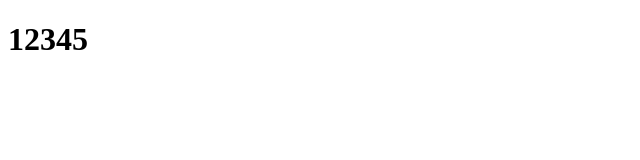
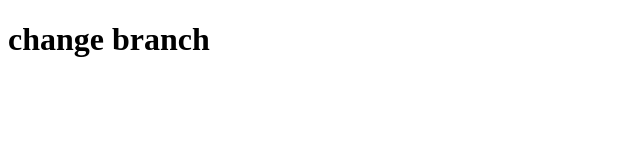
Before and after one commit to azoritihie/ulya, a plain HTML site: page index.html in a window 1280 px wide. Shown: the whole page, without its empty margins (0-640 px from the left). Drawn offline with Linux system fonts and the light colour scheme.

```diff
--- a/index.html
+++ b/index.html
@@ -4,6 +4,6 @@
 
     </head>
     <body>
-        <h1>12345</h1>
+        <h1>change branch</h1>
     </body>
 </html>
```
